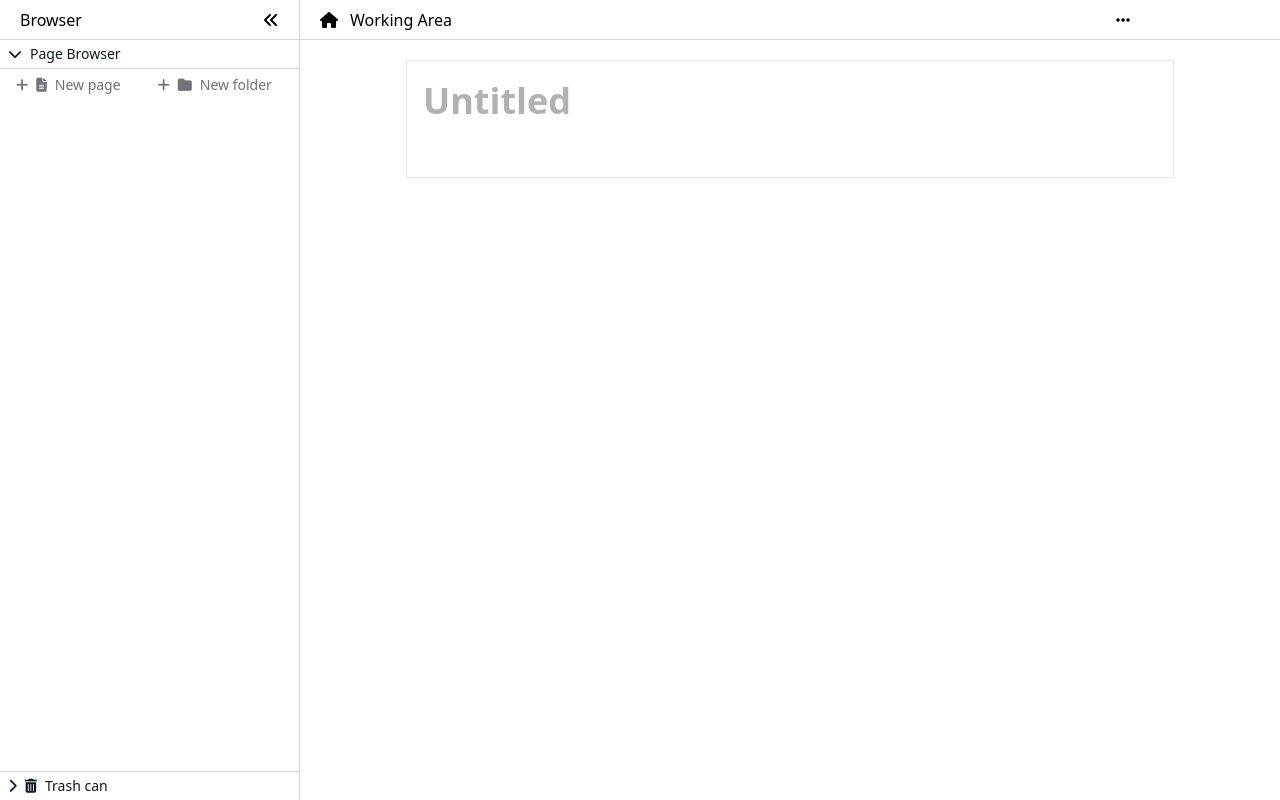
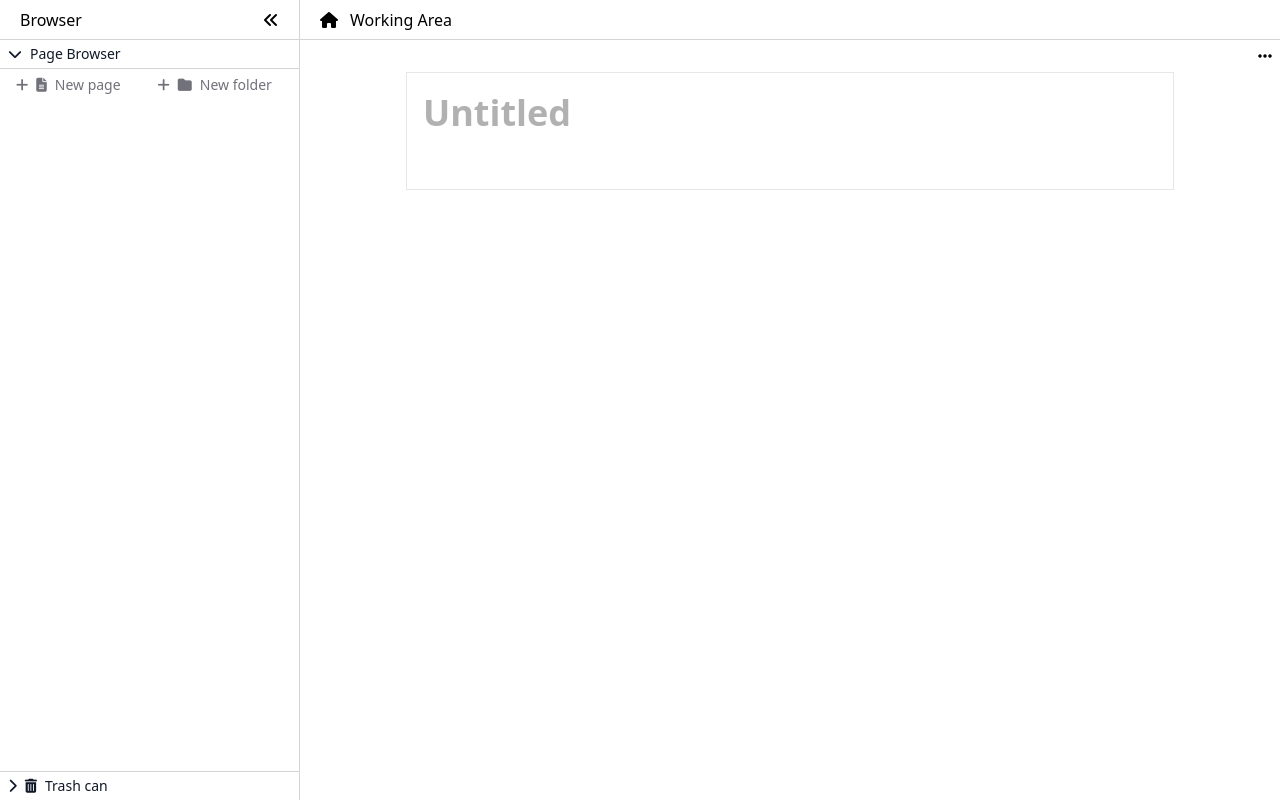
Before and after one commit to andyrift/electron-text-editor, a Vue app: page / in a window 1280 px wide. Built offline with nearby package versions, Linux system fonts and the light colour scheme.

Commit message:
feat: add toolbar

```diff
--- a/src/gui/App.vue
+++ b/src/gui/App.vue
@@ -3,7 +3,8 @@
     <Sidebar />
     <div class="h-full w-full overflow-x-clip flex flex-col transition-all">
       <Navbar />
-      <div class="p-2 h-full overflow-y-auto">
+      <Toolbar />
+      <div class="h-full overflow-y-auto">
         <Editor />
         <Querier />
       </div>
@@ -13,7 +14,7 @@
 
 <script setup lang="ts">
 
-import { Querier, Navbar, Sidebar, Editor } from '@components'
+import { Querier, Navbar, Toolbar, Sidebar, Editor } from '@components'
 
 import { PubSub } from '@src/pubSub'
 const pubSub = PubSub.getInstance()
--- a/src/gui/components/editor/Editor.vue
+++ b/src/gui/components/editor/Editor.vue
@@ -1,6 +1,6 @@
 <template>
   <div ref="relative" class="max-w-3xl mx-auto relative" @contextmenu="handleContextMenu">
-    <div ref="editorElement" class="border my-3 p-4 relative"></div>
+    <div ref="editorElement" class="border p-4 relative"></div>
   </div>
   <Menu :menuState="editor.menuState"></Menu>
 </template>
--- a/src/gui/components/index.ts
+++ b/src/gui/components/index.ts
@@ -3,5 +3,6 @@ export { default as IconButton } from "./IconButton.vue";
 export { default as Veil } from "./Veil.vue";
 export { default as Querier } from "./Querier.vue";
 export { default as Navbar } from "./navbar/Navbar.vue"
+export { default as Toolbar } from "./toolbar/Toolbar.vue"
 export { default as Sidebar } from "./sidebar/Sidebar.vue"
 export { default as Editor } from "./editor/Editor.vue"
--- a/src/gui/components/navbar/Navbar.vue
+++ b/src/gui/components/navbar/Navbar.vue
@@ -7,18 +7,12 @@
     </div>
     <div class="grow navbar-draggable"></div>
     <!-- <div v-show="last_saved.length" class="text-zinc-400 mx-4 text-xs">{{ "Last Saved: " + last_saved }}</div> -->
-    <button class="hover:bg-zinc-200 rounded outline-none mr-1" @click="pubSub.emit('toggle-navbar-menu', true)">
-      <i class="fa-solid fa-ellipsis p-2"></i>
-    </button>
-    <div class="pr-[calc(138px)]"></div>
-    <Menu></Menu>
   </div>
 </template>
 
 <script setup lang="ts">
 
 import SidebarToggle from "./SidebarToggle.vue"
-import Menu from "./Menu.vue"
 
 import { ref } from 'vue'
 import { PubSub } from "@src/pubSub"
--- a/src/gui/components/navbar/Menu.vue
+++ b/src/gui/components/toolbar/Menu.vue
@@ -3,7 +3,7 @@
     <Veil :callback="() => { show = false}" :show="show"></Veil>
     <Transition name="fadeup">
       <div v-show="show"
-        class="absolute right-1 top-6 z-20 bg-white shadow-unilg w-52 rounded-md border border-zinc-300">
+        class="absolute right-1 top-4 z-20 bg-white shadow-unilg w-52 rounded-md border border-zinc-300">
         <div class="text-sm border-b-2 flex flex-col p-1">
           <div class="px-2 py-1 hover:bg-zinc-200 cursor-pointer rounded" @click="show = false;">
             <i class="fa-solid fa-floppy-disk mr-2"></i> Save
@@ -61,7 +61,7 @@ const pubSub = PubSub.getInstance()
 
 const show = ref(false)
 
-pubSub.subscribe("toggle-navbar-menu", (value: boolean) => {
+pubSub.subscribe("toggle-toolbar-menu", (value: boolean) => {
   show.value = value
 })
 
--- /dev/null
+++ b/src/gui/components/toolbar/Toolbar.vue
@@ -0,0 +1,21 @@
+<template>
+  <div class="w-full h-8 bg-white flex items-center pl-3 flex-none whitespace-nowrap">
+    <div class="grow"></div>
+    <button class="hover:bg-zinc-200 rounded outline-none mr-1" @click="handleToggleMenu">
+      <i class="fa-solid fa-ellipsis p-1"></i>
+    </button>
+    <Menu></Menu>
+  </div>
+</template>
+
+<script setup lang="ts">
+import Menu from "./Menu.vue"
+
+import { PubSub } from "@src/pubSub"
+const pubSub = PubSub.getInstance()
+
+function handleToggleMenu() {
+  pubSub.emit('toggle-toolbar-menu', true)
+}
+
+</script>
```
